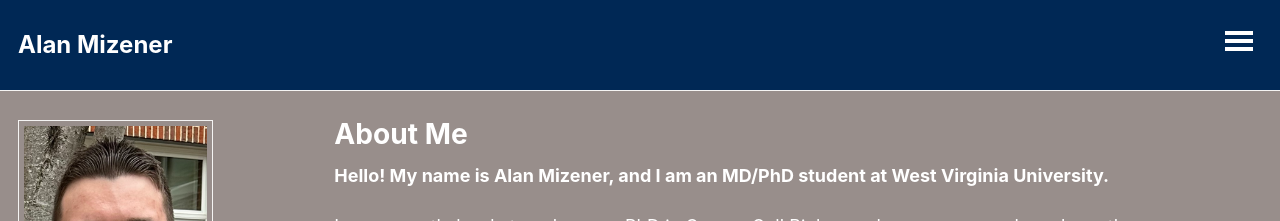
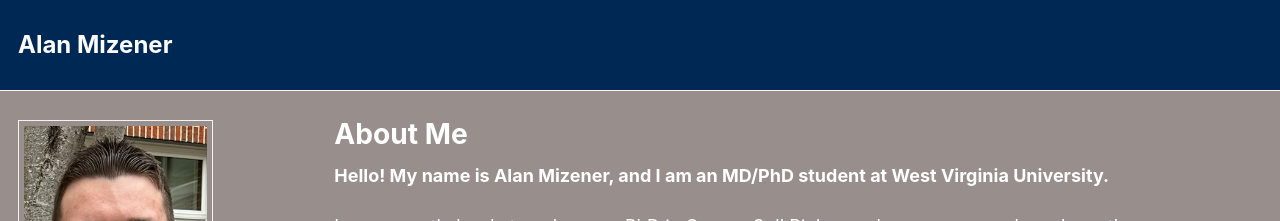
Before and after one commit to admizener/admizener.github.io, a Jekyll site: the page built from _pages/about.md, in a window 1280 px wide. Shown: the top 221 px of the page. Built offline with Jekyll 4.4.1, drawn with Linux system fonts in a browser that asks for light colours; some web fonts are replaced.

Commit message:
Update _navigation.scss

```diff
--- a/_sass/_navigation.scss
+++ b/_sass/_navigation.scss
@@ -191,9 +191,9 @@
   }
 
   button {
-    //display: none; /* Hide button by default on larger screens */
+    display: none; /* Hide button by default on larger screens */
 
-    //@media (max-width: $medium) {
+    @media (max-width: $medium) {
       display: block; /* Show dropdown button on smaller screens */
       position: absolute;
       height: 2.5rem;
@@ -205,7 +205,7 @@
       color: #fff;
       cursor: pointer;
       z-index: 100;
-    //}
+    }
   }
   .visible-links {
     display: table;
```
